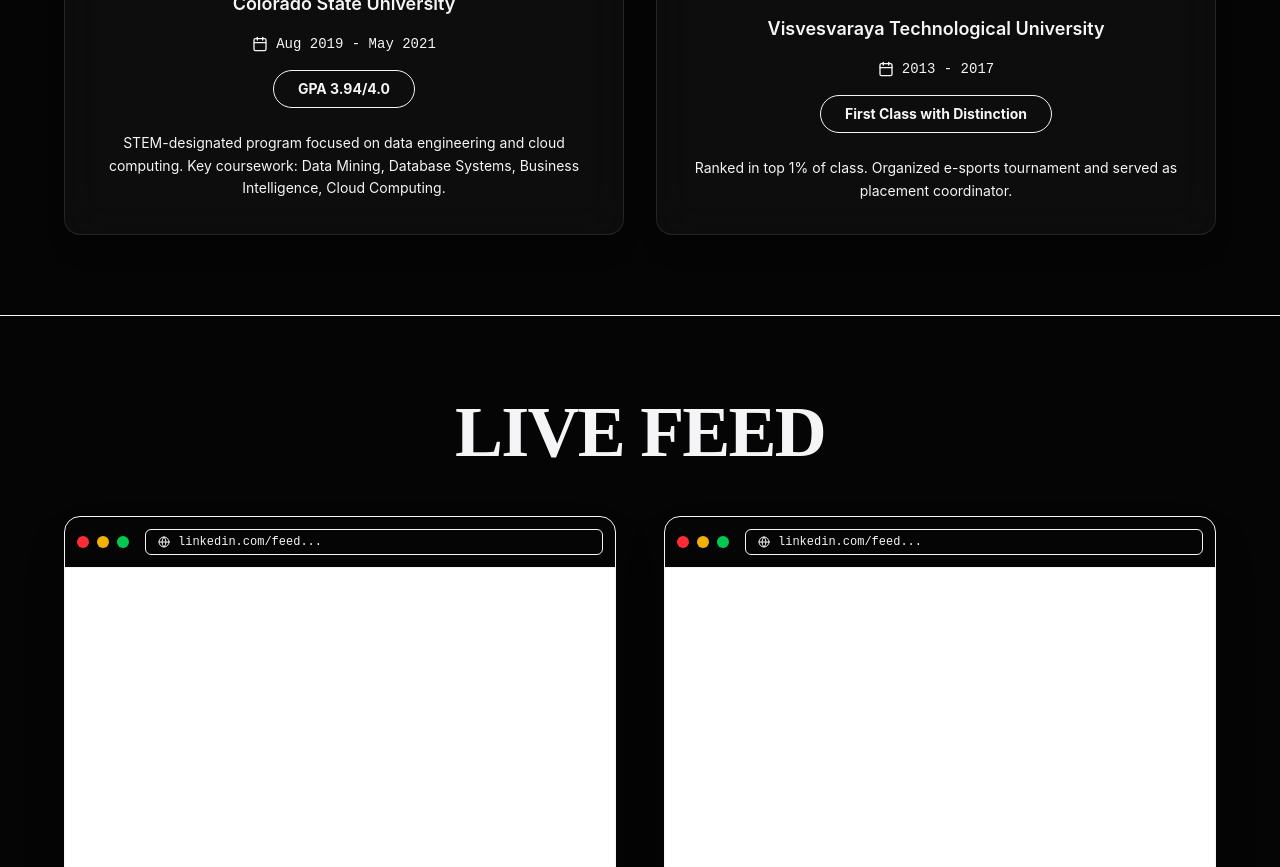
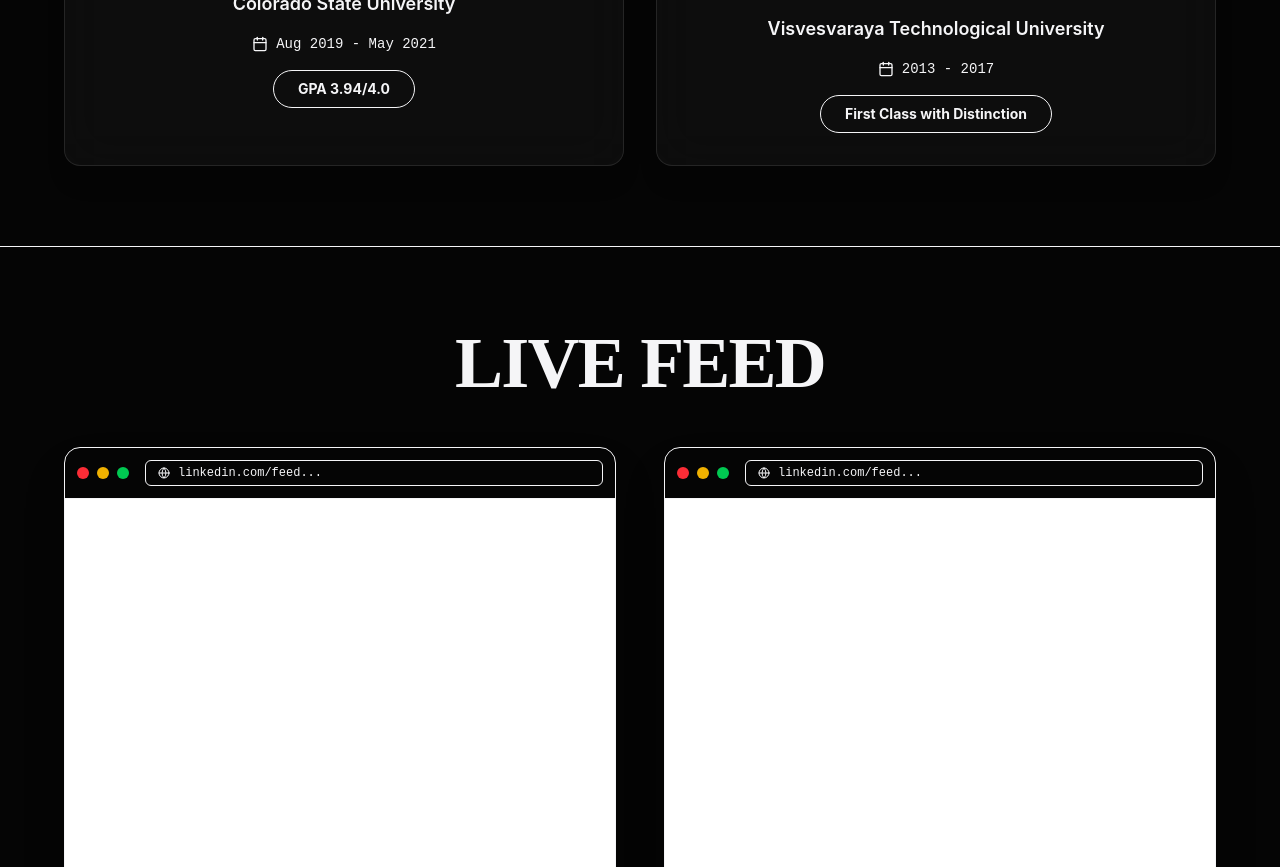
Before and after one commit to ash1sh95/ash1sh95.github.io, a React (Vite) app: page / in a window 1280 px wide. Shown: the part 3860-4727 px from the top of the page. Built offline with nearby package versions, Linux system fonts and the light colour scheme; the HTML template or start-up script is replaced by a standard one.

Commit message:
Remove descriptions from Education section cards

```diff
--- a/src/sections/Education.tsx
+++ b/src/sections/Education.tsx
@@ -66,10 +66,6 @@ const Education = () => {
                                 </div>
                             </div>
 
-                            {/* Description */}
-                            <p className="text-text-muted leading-relaxed text-sm pt-2">
-                                {edu.description}
-                            </p>
                         </div>
                     </motion.div>
                 ))}
```
